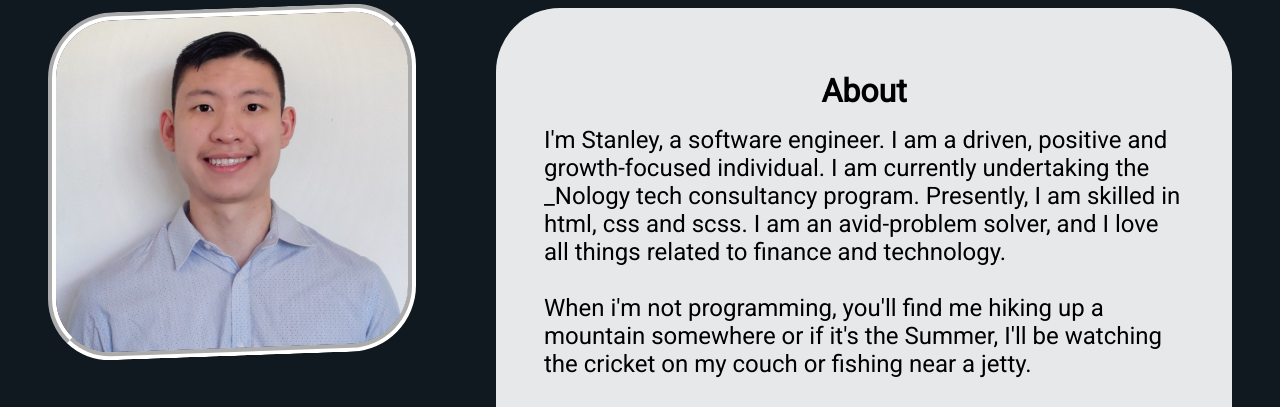
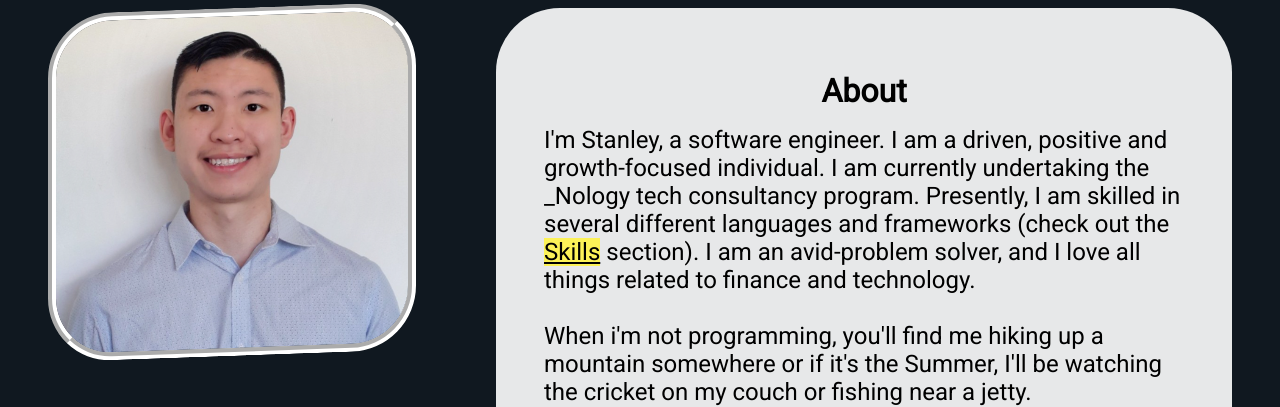
Before and after one commit to StanleyY7/StanleyY7.github.io, a plain HTML site: page index.html in a window 1280 px wide. Shown: the part 800-1207 px from the top of the page. Drawn offline with Linux system fonts and the light colour scheme.

Commit message:
updated about section

```diff
--- a/css/styles.scss
+++ b/css/styles.scss
@@ -42,6 +42,11 @@ em {
   50% {
     opacity: 0;
   }
+}
+
+#special-link {
+  background-color: $theme-color-s;
+  text-decoration: underline;
 }
 
 /* Header */
--- a/index.html
+++ b/index.html
@@ -63,9 +63,11 @@
           <p>
             I'm Stanley, a software engineer. I am a driven, positive and
             growth-focused individual. I am currently undertaking the _Nology
-            tech consultancy program. Presently, I am skilled in html, css and
-            scss. I am an avid-problem solver, and I love all things related to
-            finance and technology.
+            tech consultancy program. Presently, I am skilled in several
+            different languages and frameworks (check out the
+            <a href="#skills-section"><mark id="special-link">Skills</mark></a>
+            section). I am an avid-problem solver, and I love all things related
+            to finance and technology.
           </p>
           <br />
           <p>
```
Also changed, not shown: css/styles.css, 1 other file.
